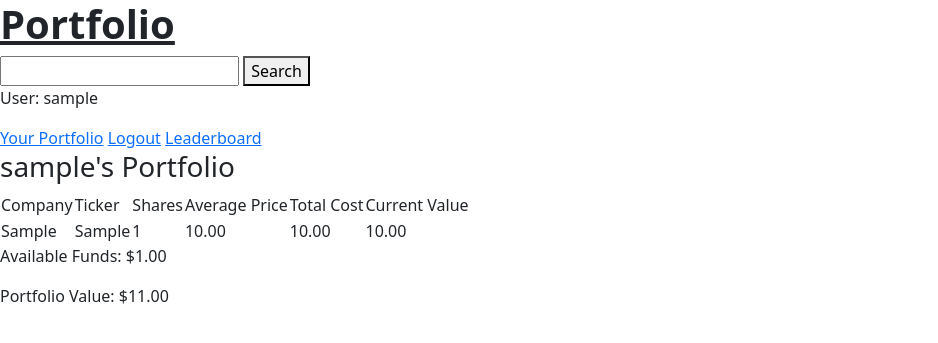
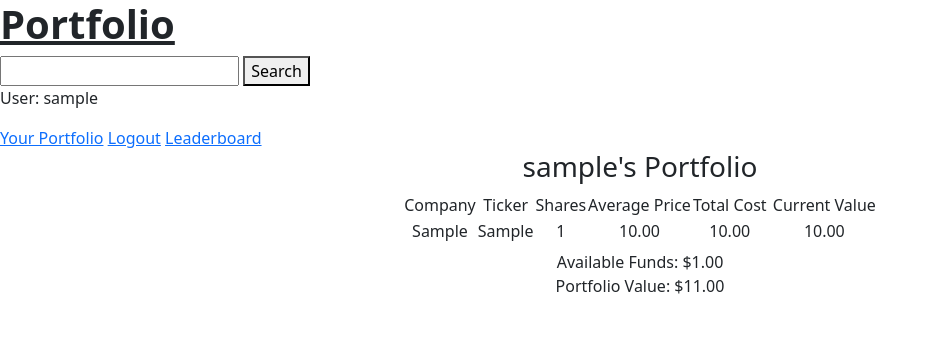
Before and after one commit to LHW99/stock_portfolio, a Django app: page /portfolio in a window 1280 px wide. Shown: the top 343 px of the page, without its empty margins (0-938 px from the left). Run offline with Django 3.2, Linux system fonts and the light colour scheme; a user stored in the database is signed in; tables that the repository leaves empty hold one stand-in row (values such as "Sample post"); a database or web service that is not in the repository returns one stand-in record (values such as "Sample title"); data that the repository does not hold is empty.

Commit message:
css formatting

```diff
--- a/portfolio/forms.py
+++ b/portfolio/forms.py
@@ -12,11 +12,13 @@ class StockForm(ModelForm):
     labels = {
       'shares': 'Number of shares to buy'
     }
-    #widgets = {
-    #  'ticker': forms.HiddenInput(),
-    #  'company': forms.HiddenInput(),
-    #  'price': forms.HiddenInput(),
-    #}
+    widgets = {
+      'ticker': forms.HiddenInput(),
+      'company': forms.HiddenInput(),
+      'price': forms.HiddenInput(),
+      'portfolio': forms.HiddenInput(),
+      'stock_cost': forms.HiddenInput(),
+    }
 
 class StockSellForm(ModelForm):
   class Meta:
@@ -25,11 +27,13 @@ class StockSellForm(ModelForm):
     labels = {
       'shares': 'Number of shares to sell'
     }
-    #widgets = {
-    #  'ticker': forms.HiddenInput(),
-    #  'company': forms.HiddenInput(),
-    #  'price': forms.HiddenInput(),
-    #}
+    widgets = {
+      'ticker': forms.HiddenInput(),
+      'company': forms.HiddenInput(),
+      'price': forms.HiddenInput(),
+      'portfolio': forms.HiddenInput(),
+      'stock_cost': forms.HiddenInput(),
+    }
 
 class PortfolioForm(ModelForm):
   class Meta:
--- a/templates/base.html
+++ b/templates/base.html
@@ -13,7 +13,7 @@
 </head>
 <body>
   <div>
-    <div class='fixed-top front-header'>
+    <div class=''>
       <h1><strong><u>Portfolio</u></strong></h1>
 
       <form method='GET' action='{% url 'search' %}'>
@@ -32,7 +32,7 @@
         <a href='{% url 'leaderboard'%}'>Leaderboard</a>
       </div>
     </div>
-    <div style='padding-top:150px;'>
+    <div style='text-align:center;' class='container container-table'>
     {% block content %}{% endblock %}
     </div>
   </div>
--- a/templates/leaderboard.html
+++ b/templates/leaderboard.html
@@ -5,8 +5,9 @@
 {% for user in page_obj %}
   <p>{{ forloop.counter0|add:page_obj.start_index }}. {{user.investor}}: ${{user.value|floatformat:2}}</p>
 {% endfor %}
-
-<div class="pagination">
+<br>
+<div class='container'>
+<div class="pagination" style='justify-content: center;'>
   <span class="step-links">
     {% if page_obj.has_previous %}
       <a href="?page=1">&laquo; first</a>
@@ -23,4 +24,5 @@
     {% endif %}
   </span>
 </div>
+</div>
 {% endblock %}
--- a/templates/portfolio_detail.html
+++ b/templates/portfolio_detail.html
@@ -4,7 +4,9 @@
 <h3>{{user}}'s Portfolio</h3>
 {% if user.portfolio %}
   {% if user.portfolio.stock_set.all %}
-    <table style='float:left;'>
+  <table style=''>
+  <tr>
+    <table style='display:inline-block; margin: auto; justify-content:center'>
       <tr>
         <td>Company</td>
         <td>Ticker</td>
@@ -22,7 +24,7 @@
         </tr>
       {% endfor %}
     </table>
-    <table>
+    <table style='display:inline-block;'>
       <tr>
         <td>Current Value</td>
       </tr>
@@ -34,11 +36,13 @@
       </tr>
       {% endfor %}
     </table>
+  </tr>
   {% else %}
-    <p>You don't have any stocks!</p>
+    <tr>You don't have any stocks!</tr>
   {% endif %}
-  <p>Available Funds: ${{ user.portfolio.portfolio_available_funds|floatformat:2 }}</p>
-  <p>Portfolio Value: ${{ portfolio_value|floatformat:2 }}</p>
+  <br><tr>Available Funds: ${{ user.portfolio.portfolio_available_funds|floatformat:2 }}</tr><br>
+  <tr>Portfolio Value: ${{ portfolio_value|floatformat:2 }}</tr>
+  </table>
 {% else %}
   <p>You don't have a portfolio!</p>
   <form method='POST' action=''>
```
